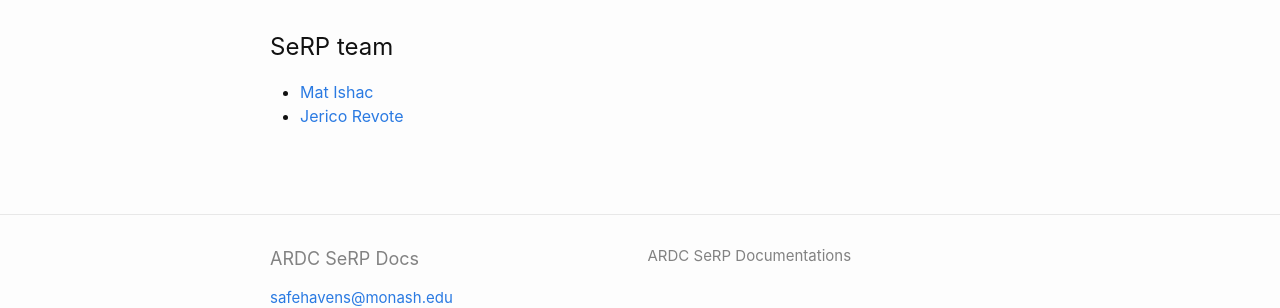
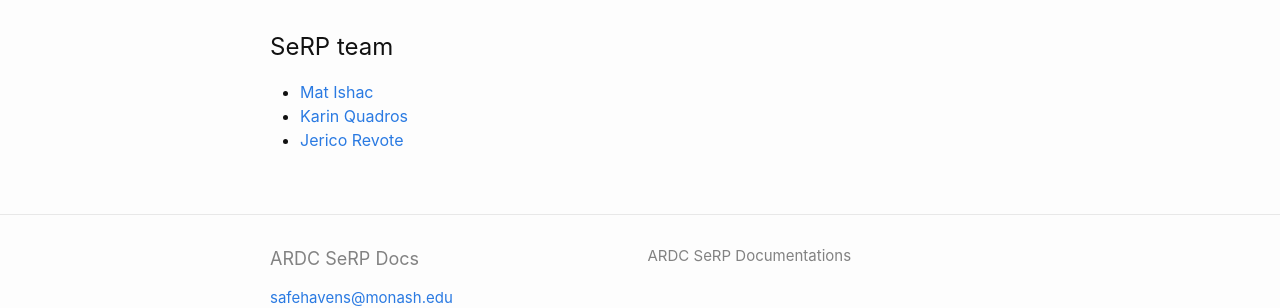
Before and after one commit to ARDC-Secure-Platforms/ardc-serp-docs, a Jekyll site: the page built from index.md, in a window 1280 px wide. Shown: the part 433-741 px from the top of the page. Built offline with Jekyll 4.4.1, drawn with Linux system fonts in a browser that asks for light colours.

Commit message:
Added Karin.

```diff
--- a/index.md
+++ b/index.md
@@ -19,4 +19,5 @@ This site contains documentations for the [ARDC SeRP Project]https://ardc.edu.au
 ## SeRP team
 
 * [Mat Ishac](https://www.monash.edu/researchinfrastructure/helix/about/helix-team)
+* [Karin Quadros](https://www.monash.edu/researchinfrastructure/helix/about/helix-team)
 * [Jerico Revote](https://research.monash.edu/en/persons/jerico-revote)
```
